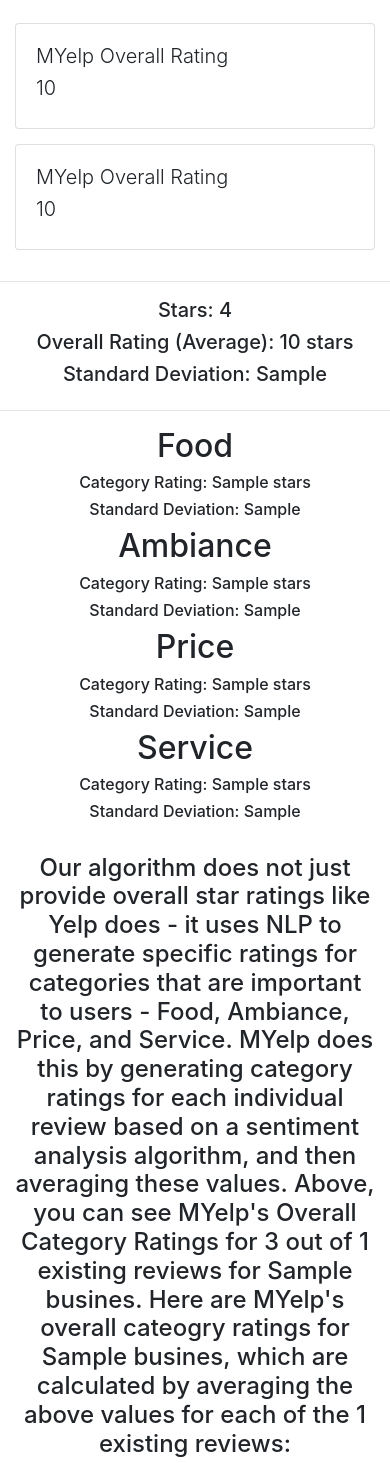
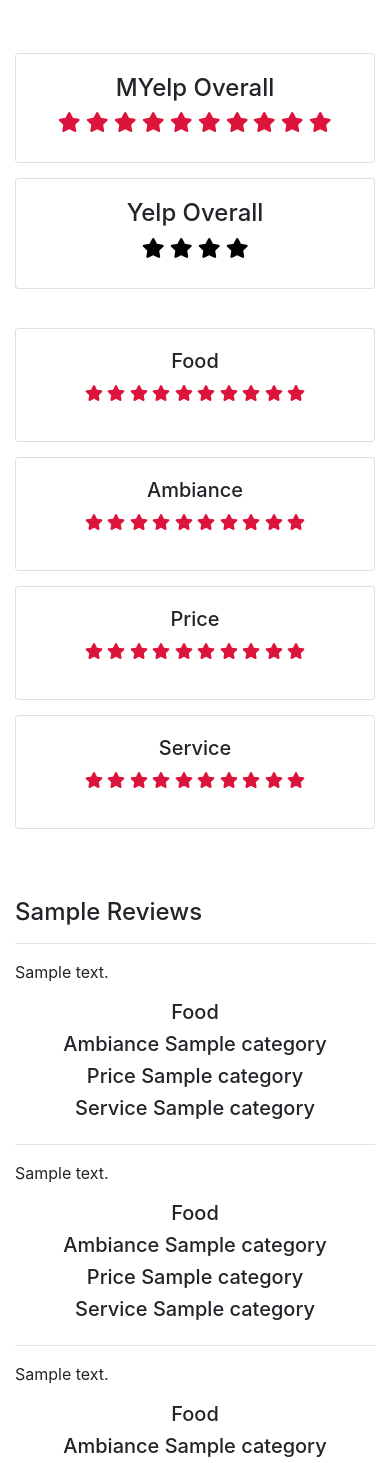
Before and after one commit to taranagar/yelp-review-challenge, a Flask app: template app/templates/restaurant.html in a window 390 px wide. Shown: the part 395-1858 px from the top of the page. Run offline with Flask 2, Linux system fonts and the light colour scheme; the template is opened without the code that fills it: most values are stand-ins (such as "Sample title", 1, 10 or a date in 2020); some libraries are stand-ins or nearby versions.

Commit message:
pls deploy

```diff
--- a/app/templates/restaurant.html
+++ b/app/templates/restaurant.html
@@ -5,7 +5,6 @@
   <div class="container">
     <h1 class="display-4">{{business.name}}</h1>
     <h5 class ="lead">{{business.address}}, {{business.city}}, {{business.state}}, {{business.postal_code}}</h5>
-    <h5 class ="lead">{{business.stars}}/5 stars</h5>
     <h5 class ="lead">{{business.review_count}} Reviews</h5>
   </div>
 </div>
@@ -21,150 +20,135 @@
     <!-- </div> -->
 <!-- </div> -->
 
-<div class="container">
+<div class="container" style="margin-top:30px;margin-bottom:30px;">
   <div class="card-deck">
     <div class="card col-md-6 text-center">
       <div class="card-body">
-        <div class="row">
-          <h2 class="lead">MYelp Overall Rating</h2>
-        </div>
-        <div class="row">
-          <h2 class="lead">{{overall_ave}}</h2>
-        </div>
+          <h4>MYelp Overall</h4>
+          <h5>
+            {%for i in range((overall_ave-0.5)|round|int)%}
+              <i class="fas fa-star" style="color:CRIMSON; border-width: 1px;"></i>
+            {% endfor %}
+            {%if (overall_ave|round|int) > overall_ave%}
+              <i class="fas fa-star-half" aria-hidden="true" style="color:CRIMSON; border-radius: 1px;"></i>
+            {% endif %}
+          </h5>
         </div>
     </div>
 
     <div class="card col-md-6 text-center">
       <div class="card-body">
-      <div class="row">
-        <h2 class="lead">MYelp Overall Rating</h2>
+          <h4>Yelp Overall</h4>
+          <h5>
+            {%for i in range((business.stars-0.5)|round|int)%}
+              <i class="fas fa-star" style="color:BLACK; border-width: 1px;"></i>
+            {% endfor %}
+            {%if (business.stars|round|int) > business.stars%}
+              <i class="fas fa-star-half" aria-hidden="true" style="color:BLACK; border-radius: 1px;"></i>
+            {% endif %}
+          </h5>
         </div>
-      <div class="row">
-        <h2 class="lead">{{overall_ave}}</h2>
     </div>
+  </div>
+  <br />
+  <div class="card-deck">
+    <div class="card col-md-4 text-center">
+      <div class="card-body">
+          <h5>Food</h5>
+          <p>
+            {%for i in range((category_ave[0]-0.5)|round|int)%}
+              <i class="fas fa-star" style="color:CRIMSON; border-width: 1px;"></i>
+            {% endfor %}
+            {%if (category_ave[0]|round|int) > category_ave[0]%}
+              <i class="fas fa-star-half" aria-hidden="true" style="color:CRIMSON; border-radius: 1px;"></i>
+            {% endif %}
+          </p>
+        </div>
+    </div>
+
+    <div class="card col-md-4 text-center">
+      <div class="card-body">
+          <h5>Ambiance</h5>
+          <p>
+            {%for i in range((category_ave[1]-0.5)|round|int)%}
+              <i class="fas fa-star" style="color:CRIMSON; border-width: 1px;"></i>
+            {% endfor %}
+            {%if (category_ave[1]|round|int) > category_ave[1]%}
+              <i class="fas fa-star-half" aria-hidden="true" style="color:CRIMSON; border-radius: 1px;"></i>
+            {% endif %}
+          </p>
+        </div>
+    </div>
+
+    <div class="card col-md-4 text-center">
+      <div class="card-body">
+          <h5>Price</h5>
+          <p>
+            {%for i in range((category_ave[2]-0.5)|round|int)%}
+              <i class="fas fa-star" style="color:CRIMSON; border-width: 1px;"></i>
+            {% endfor %}
+            {%if (category_ave[2]|round|int) > category_ave[2]%}
+              <i class="fas fa-star-half" aria-hidden="true" style="color:CRIMSON; border-radius: 1px;"></i>
+            {% endif %}
+          </p>
+        </div>
+    </div>
+
+    <div class="card col-md-4 text-center">
+      <div class="card-body">
+          <h5>Service</h5>
+          <p>
+            {%for i in range((category_ave[3]-0.5)|round|int)%}
+              <i class="fas fa-star" style="color:CRIMSON; border-width: 1px;"></i>
+            {% endfor %}
+            {%if (category_ave[3]|round|int) > category_ave[3]%}
+              <i class="fas fa-star-half" aria-hidden="true" style="color:CRIMSON; border-radius: 1px;"></i>
+            {% endif %}
+          </p>
         </div>
     </div>
   </div>
 </div>
 
+  <br />
+
+  <div class="container">
+    <h4> Sample Reviews </h4>
+    {% for i in range(5) %}
     <hr>
-
       <div class="row">
-    <div class="col-md-6">
-      <h5 class="text-center">Stars: {{business.stars}}</h5>
+        <div class="col-md-8">
+          <p>{{reviews[i].text}}</p>
         </div>
-
-    <div class="col-md-6">
-      <h5 class="text-center">Overall Rating (Average): {{overall_ave}} stars</h5>
-      <h5 class="text-center">Standard Deviation: {{overall_std}}</h5>
+        <div class="col-md-4">
+          <h5 class="text-center">
+            Food
+            {%for i in range((category_list[i][0]-0.5)|round|int)%}
+              <i class="fas fa-star" style="color:CRIMSON; border-width: 1px;"></i>
+            {% endfor %}
+            {%if (category_list[i][0]|round|int) > category_list[i][0]%}
+              <i class="fas fa-star-half" aria-hidden="true" style="color:CRIMSON; border-radius: 1px;"></i>
+            {% endif %}
+          </h5>
+          <h5 class="text-center">Ambiance {{category_list[1][1]}} </h5>
+          <h5 class="text-center">Price {{category_list[1][2]}} </h5>
+          <h5 class="text-center">Service {{category_list[1][3]}} </h5>
         </div>
       </div>
+    {% endfor %}
 
   <hr>
 
-  <div class="container">
-
-    <div class="row">
-      <div class="col-md-3">
-        <h2 class="text-center">Food</h2>
-        <h6 class="text-center">Category Rating: {{category_ave[0]}} stars</h6>
-        <h6 class="text-center">Standard Deviation: {{category_std[0]}}</h6>
-      </div>
-
-      <div class="col-md-3">
-        <h2 class="text-center">Ambiance</h2>
-        <h6 class="text-center">Category Rating: {{category_ave[1]}} stars</h6>
-        <h6 class="text-center">Standard Deviation: {{category_std[1]}}</h6>
-      </div>
-
-      <div class="col-md-3">
-        <h2 class="text-center">Price</h2>
-        <h6 class="text-center">Category Rating: {{category_ave[2]}} stars</h6>
-        <h6 class="text-center">Standard Deviation: {{category_std[2]}}</h6>
-      </div>
-
-      <div class="col-md-3">
-        <h2 class="text-center">Service</h2>
-        <h6 class="text-center">Category Rating: {{category_ave[3]}} stars</h6>
-        <h6 class="text-center">Standard Deviation: {{category_std[3]}}</h6>
-      </div>
-    </div>
 
 <div class="large-2 columns">&nbsp;</div>
 
-    <h4 class="text-center">Our algorithm does not just provide overall star ratings like Yelp does - it uses NLP to generate specific ratings for categories that are important to users - Food, Ambiance, Price, and Service. MYelp does this by generating category ratings for each individual review based on a sentiment analysis algorithm, and then averaging these values. Above, you can see MYelp's Overall Category Ratings for 3 out of {{business.review_count}} existing reviews for {{business.name}}. Here are MYelp's overall cateogry ratings for {{business.name}}, which are calculated by averaging the above values for each of the {{business.review_count}} existing reviews: </h4>
-
-  </div>
-
-  <div class="container text-center" style="height: 20vh; margin-bottom: 0px; background:linear-gradient(0deg,rgba(0,0,0,0.2),rgba(0,0,0,0.4)),url(https://images.unsplash.com/photo-1504283708523-52171518259f?ixlib=rb-0.3.5&ixid=eyJhcHBfaWQiOjEyMDd9&s=9f0c96eda316c8a6110c93ee9397ad22&auto=format&fit=crop&w=2549&q=80); background-size: cover; color: white ">
-
-    <div class="large-2 columns">&nbsp;</div>
-    <div class="large-2 columns">&nbsp;</div>
+<div class="jumbatron text-center" style="height: 20vh; margin-bottom: 0px; background:linear-gradient(0deg,rgba(0,0,0,0.2),rgba(0,0,0,0.4)),url(https://images.unsplash.com/photo-1504283708523-52171518259f?ixlib=rb-0.3.5&ixid=eyJhcHBfaWQiOjEyMDd9&s=9f0c96eda316c8a6110c93ee9397ad22&auto=format&fit=crop&w=2549&q=80); background-size: cover; color: white ">
   <h1>The "MYelp" Difference</h1>
 
 </div>
-
-    <div class="large-2 columns">&nbsp;</div>
-
-  <hr />
-
-  <div class="row">
-    <div class="col-md-6">
-      <h5>Sample Review 1:</h5> {{reviews[0].text}}
-    </div>
-
-    <div class="col-md-6">
-      <h5 class="text-center">MYelp Overall Rating(Review 1): {{overall_list[0]}} stars</h5>
-      <div class="large-2 columns">&nbsp;</div>
-      <h6 class="text-center">Food Rating: {{category_list[0][0]}} </h6>
-      <h6 class="text-center">Ambiance Rating: {{category_list[0][1]}} </h6>
-      <h6 class="text-center">Price Rating: {{category_list[0][2]}} </h6>
-      <h6 class="text-center">Service Rating: {{category_list[0][3]}} </h6>
-    </div>
-  </div>
-
-<!--   <hr> -->
-  <hr>
-
-  <div class="row">
-    <div class="col-md-6">
-      <h5>Sample Review 2:</h5> {{reviews[1].text}}
-    </div>
-
-    <div class="col-md-6">
-      <h5 class="text-center">MYelp Overall Rating (Review 2): {{overall_list[1]}} stars</h5>
-      <div class="large-2 columns">&nbsp;</div>
-      <h6 class="text-center">Food Rating: {{category_list[1][0]}} </h6>
-      <h6 class="text-center">Ambiance Rating: {{category_list[1][1]}} </h6>
-      <h6 class="text-center">Price Rating: {{category_list[1][2]}} </h6>
-      <h6 class="text-center">Service Rating: {{category_list[1][3]}} </h6>
-    </div>
-  </div>
-
-  <hr>
-
-  <div class="row">
-    <div class="col-md-6">
-      <h5>Sample Review 3:</h5> {{reviews[2].text}}
-    </div>
-
-    <div class="col-md-6">
-      <h5 class="text-center"> MYelpOverall Rating (Review 3): {{overall_list[2]}} stars</h5>
-      <div class="large-2 columns">&nbsp;</div>
-      <h6 class="text-center">Food Rating: {{category_list[2][0]}} </h6>
-      <h6 class="text-center">Ambiance Rating: {{category_list[2][1]}} </h6>
-      <h6 class="text-center">Price Rating: {{category_list[2][2]}} </h6>
-      <h6 class="text-center">Service Rating: {{category_list[2][3]}} </h6>
-    </div>
-  </div>
-
-  <hr>
-</div>
-
-<div class="large-2 columns">&nbsp;</div>
-
-
+<h4 class="text-center">Our algorithm does not just provide overall star ratings like Yelp does - it uses NLP to generate specific ratings for categories that are important to users - Food, Ambiance, Price, and Service. MYelp does this by generating category ratings for each individual review based on a sentiment analysis algorithm, and then averaging these values. Above, you can see MYelp's Overall Category Ratings for 3 out of {{business.review_count}} existing reviews for {{business.name}}. Here are MYelp's overall cateogry ratings for {{business.name}}, which are calculated by averaging the above values for each of the {{business.review_count}} existing reviews: </h4>
 
 
 <div class="large-2 columns">&nbsp;</div>
+</div>
 {% endblock %}
--- a/app/templates/restaurants.html
+++ b/app/templates/restaurants.html
@@ -15,7 +15,7 @@
         {% endif %}
           <div class="card col-md-6">
             <div class="card-body">
-              <a href="restaurants/{{business.business_id}}"><h5 class="card-title" style="color:#d9534f">{{business.name}}</h5></a>
+              <a href="restaurants/{{business.business_id}}"><h4 style="color:#d9534f">{{business.name}}</h4></a>
               <p class="card-text">{{business.address}}</p>
               <!--<p class="card-text">Rating (TOREMOVE) {{business.stars}}</p>-->
             <hr>
```
Also changed, not shown: 1 other file. Lines whose indentation alone changed are shown as unchanged.
